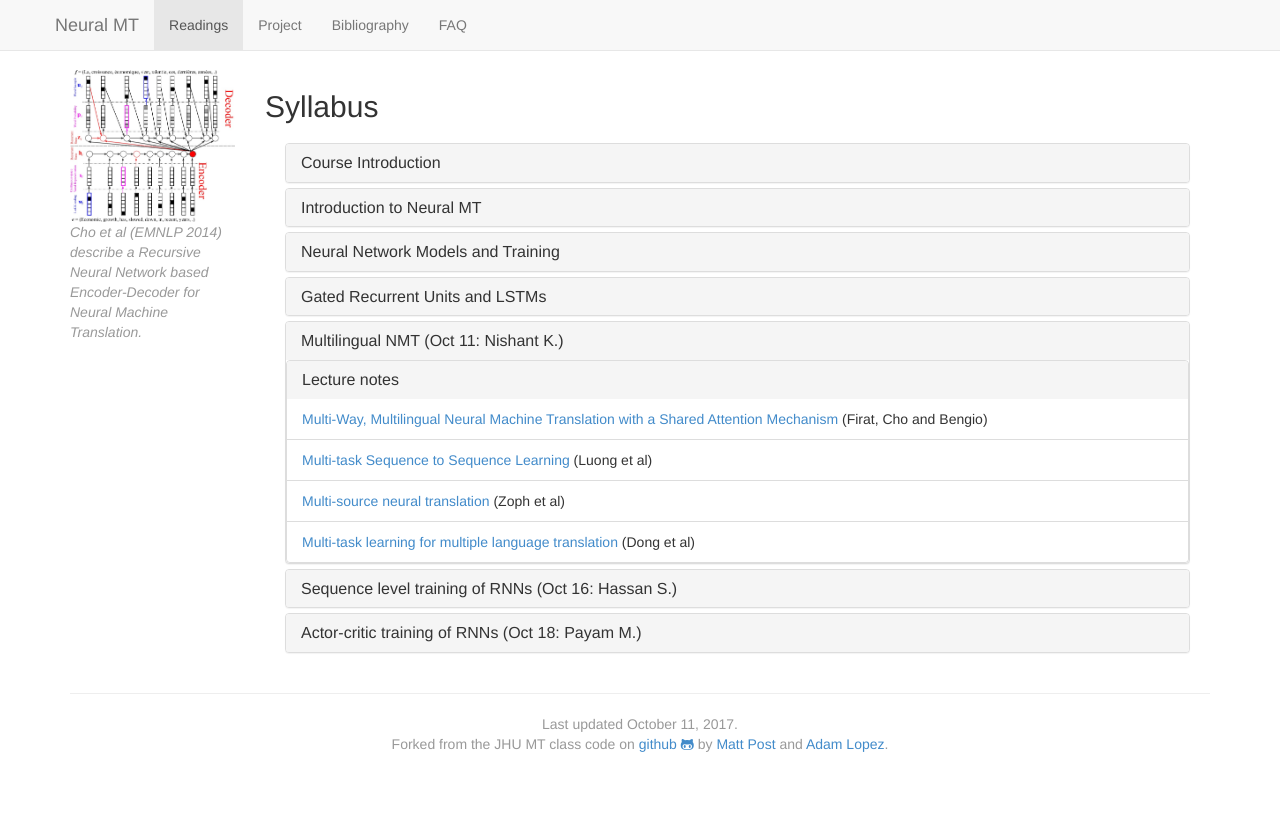
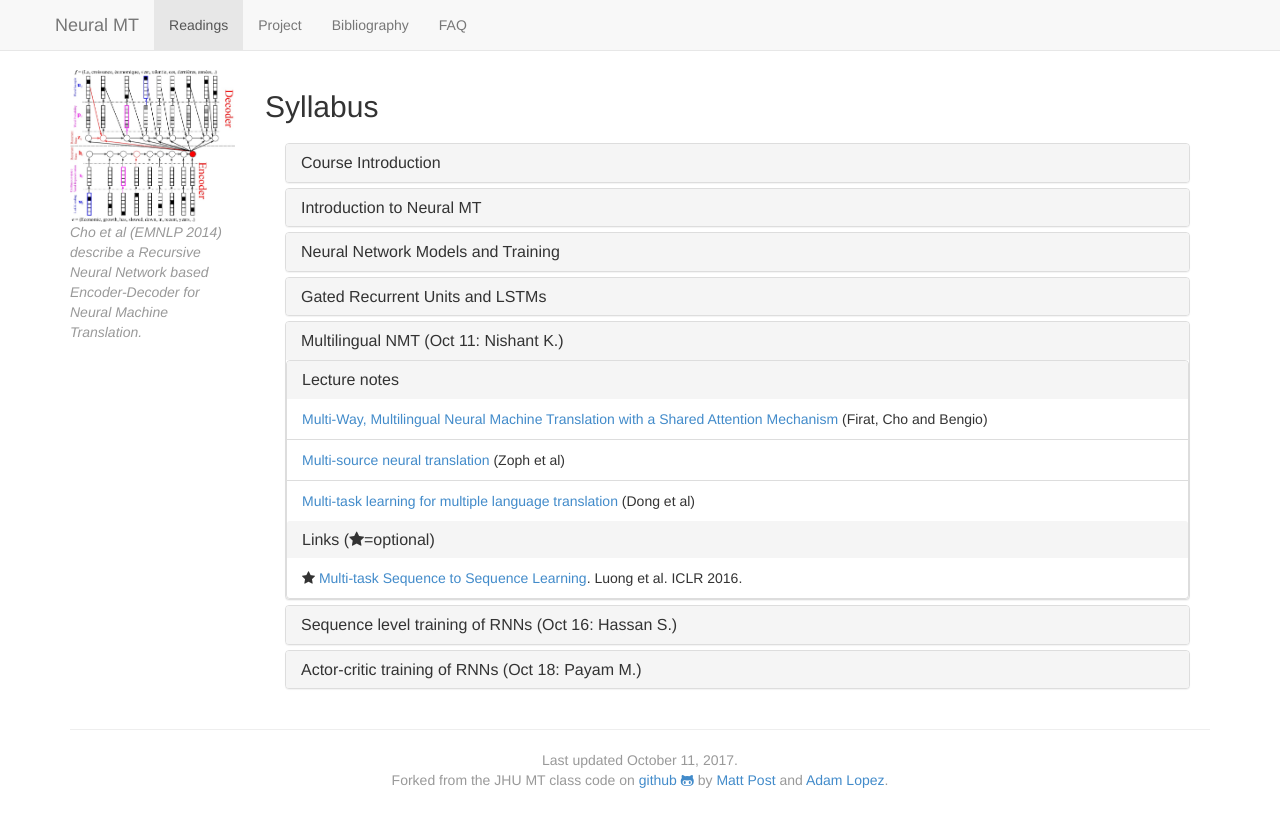
Before and after one commit to anoopsarkar/neuralmt-class, a Jekyll site: the page built from syllabus.md, in a window 1280 px wide. Shown: the top 827 px of the page. Built offline with Jekyll 4.4.1, drawn with Linux system fonts in a browser that asks for light colours; nearby versions of some CDN libraries; part of the change alters nothing that is shown.

Commit message:
optional problem fixed

```diff
--- a/_data/syllabus.yaml
+++ b/_data/syllabus.yaml
@@ -81,24 +81,27 @@
   include: true
   current: false
   notes:
+    - author: "Razvan Pascanu, Tomas Mikolov, Yoshua Bengio"
+      title: "On the difficulty of training Recurrent Neural Networks"
+      url: "https://arxiv.org/abs/1211.5063"
     - author: "Bengio et al"
       title: "Learning long-term dependencies with gradient descent is difficult"
       citation: "IEEE Trans on Neural Networks"
       url: "http://www.dsi.unifi.it/~paolo/ps/tnn-94-gradient.pdf"
+  links:
     - author: "Andrej Karpathy, Justin Johnson, Fei-Fei Li"
       title: "Visualizing and Understanding Recurrent Networks"
       url: "https://arxiv.org/abs/1506.02078"
       citation: "ICLR 2016"
+      optional: true
     - author: "Hendrik Strobelt, Sebastian Gehrmann, Bernd Huber, Hanspeter Pfister, Alexander M. Rush"
       title: "Visual Analysis of Hidden State Dynamics in Recurrent Neural Networks"
       url: "https://arxiv.org/abs/1606.07461"
-  links:
-    - author: "Razvan Pascanu, Tomas Mikolov, Yoshua Bengio"
-      title: "On the difficulty of training Recurrent Neural Networks"
-      url: "https://arxiv.org/abs/1211.5063"
+      optional: true
     - author: "Chris Olah"
       title: "Understanding LSTMs"
       url: "http://colah.github.io/posts/2015-08-Understanding-LSTMs/"
+      optional: true
 - title: "Multilingual NMT (Oct 11: Nishant K.)"
   tag: multiling
   include: true
@@ -108,11 +111,6 @@
       title: "Multi-Way, Multilingual Neural Machine Translation with a Shared Attention Mechanism"
       url: "http://arxiv.org/pdf/1601.01073.pdf"
       citation: "NAACL 2016"
-    - author: "Luong et al"
-      title: "Multi-task Sequence to Sequence Learning"
-      citation: "ICLR 2016"
-      optional: true
-      url: "https://arxiv.org/abs/1511.06114"
     - author: "Zoph et al"
       citation: "NAACL 2016"
       title: "Multi-source neural translation"
@@ -121,6 +119,12 @@
       citation: "ACL 2015"
       title: "Multi-task learning for multiple language translation"
       url: "http://www.aclweb.org/anthology/P15-1166"
+  links:
+    - author: "Luong et al"
+      title: "Multi-task Sequence to Sequence Learning"
+      citation: "ICLR 2016"
+      url: "https://arxiv.org/abs/1511.06114"
+      optional: true
 - title: "Sequence level training of RNNs (Oct 16: Hassan S.)"
   tag: reinforce
   include: true
```
